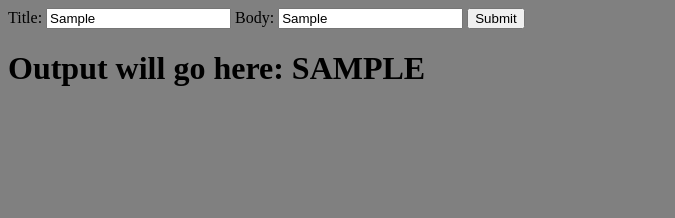
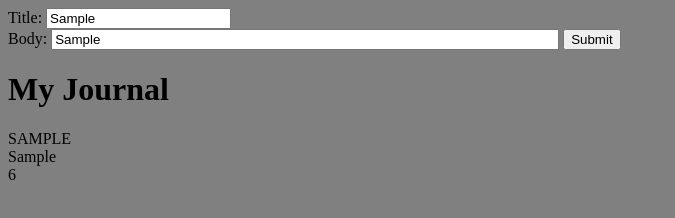
Before and after one commit to larabjork/journal, a website with bundled scripts: page src/index.html in a window 1280 px wide. Both pictures are taken after typing "Sample", "Sample" into the empty fields and a click on the button "Submit". Shown: the whole page, without its empty margins (0-675 px from the left). Built offline with nearby package versions, Linux system fonts and the light colour scheme.

Commit message:
add ability to count characters in body input field and display result to user

```diff
--- a/src/index.html
+++ b/src/index.html
@@ -9,11 +9,17 @@
     <form id="form" action="index.html" method="post">
       <label for="title">Title: </label>
       <input id="title" type="text">
+      <br>
       <label for="body">Body: </label>
       <input id="body" type="text">
       <button type="submit" name="button">Submit</button>
     </form>
 
-    <h1>Output will go here: <span id="output-here"></span></h1>
+    <h1>My Journal</h1>
+    <span id="output-title"></span>
+    <br>
+    <span id="output-body"></span>
+    <br>
+    <span id="title-words-count"></span>
   </body>
 </html>
--- a/src/journal.js
+++ b/src/journal.js
@@ -1,8 +1,15 @@
-export function Entry (title){
+export function Entry (title, body){
   this.title = title;
+  this.body = body;
+  this.characterCount = 0;
 }
 
 Entry.prototype.capitalize = function (){
   this.title = this.title.toUpperCase();
 
+}
+
+Entry.prototype.countCharacters = function (){
+  this.characterCount = this.characterCount + this.body.length;
+  console.log(this.characterCount);
 };
--- a/src/main.js
+++ b/src/main.js
@@ -5,12 +5,19 @@ $(document).ready(function (){
   $("#form").submit(function (event){
   event.preventDefault ();
   var titleInput = $("#title").val();
-  var newEntry = new Entry(titleInput);
+  var bodyInput = $("#body").val();
+  var newEntry = new Entry(titleInput, bodyInput);
   newEntry.capitalize();
-  $("#output-here").text(newEntry.title);
+  newEntry.countCharacters();
 
 
-  })
+  $("#output-title").text(newEntry.title);
+  $("#output-body").text(newEntry.body);
+  $("#title-words-count").text(newEntry.characterCount);
 
 
-})
+
+  });
+
+
+});
--- a/src/styles.css
+++ b/src/styles.css
@@ -1,3 +1,7 @@
 body {
   background-color: gray;
 }
+
+#body[type="text"] {
+    width: 500px;
+}
```
